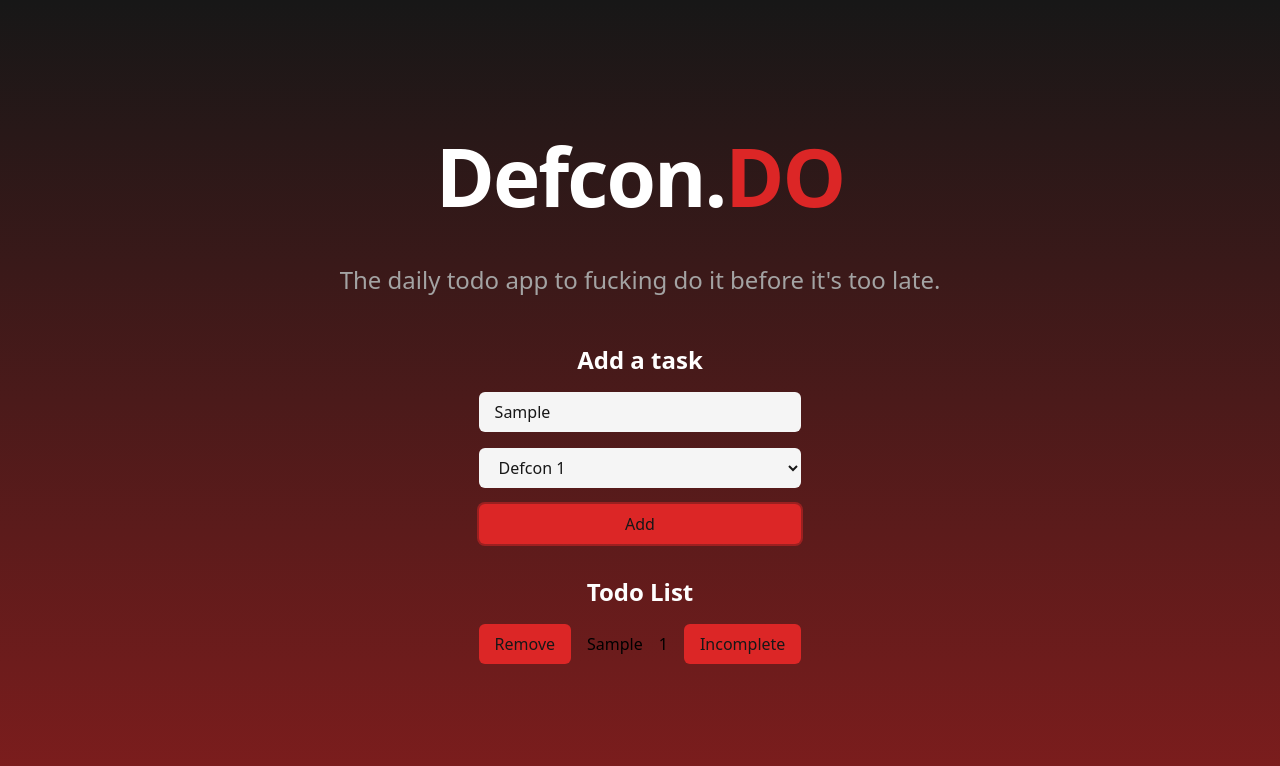
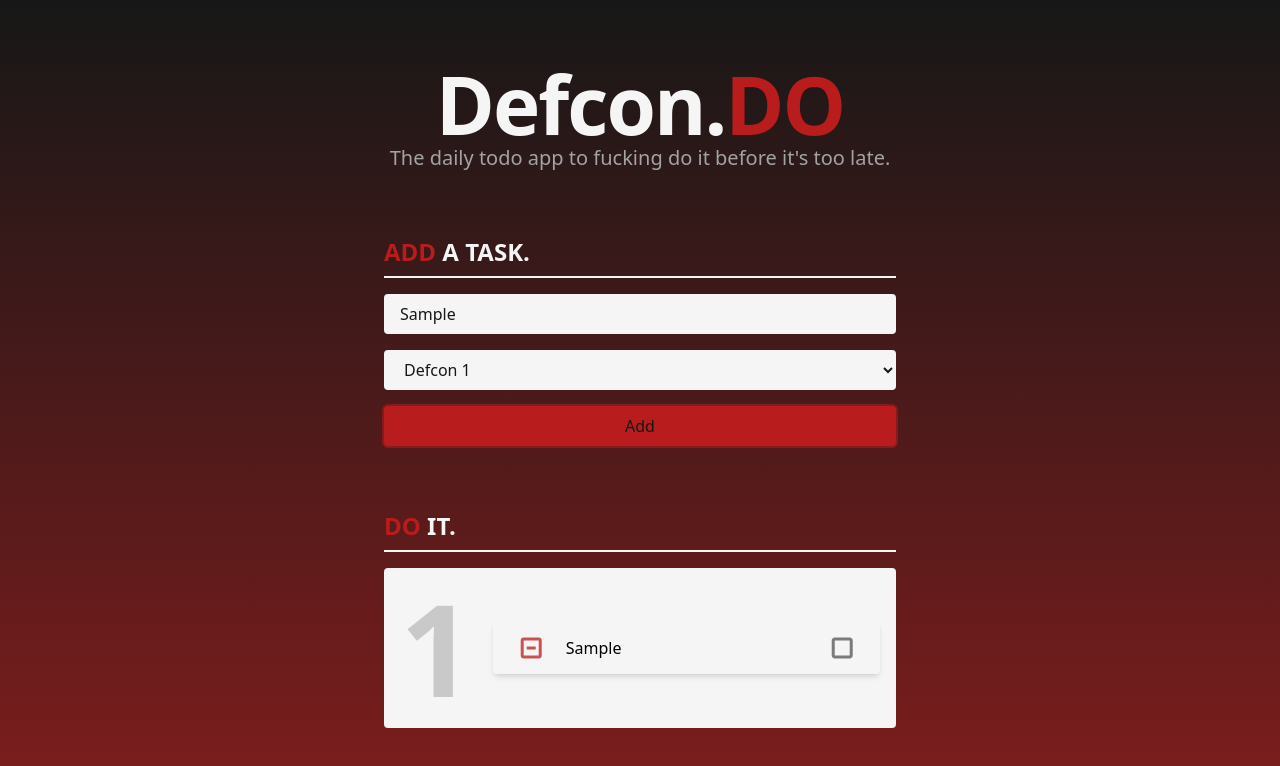
Before and after one commit to silentdany/defcon.do, a Next.js app: page / in a window 1280 px wide. Both pictures are taken after typing "Sample" into the empty fields and a click on the button "Add". Shown: the top 766 px of the page. Built offline with nearby package versions, Linux system fonts and the light colour scheme.

Commit message:
feat: regroup task by level + update general style

```diff
--- a/package.json
+++ b/package.json
@@ -12,6 +12,7 @@
     "next": "^13.2.1",
     "react": "18.2.0",
     "react-dom": "18.2.0",
+    "react-icons": "^4.8.0",
     "zod": "^3.20.6"
   },
   "devDependencies": {
--- a/src/pages/index.tsx
+++ b/src/pages/index.tsx
@@ -1,7 +1,7 @@
 import { type NextPage } from "next";
 import Head from "next/head";
-import { useState } from "react";
-
+import React, { useState } from "react";
+import { BiCheckbox, BiCheckboxChecked, BiCheckboxMinus } from "react-icons/bi";
 interface Todo {
   id: number;
   level: number;
@@ -14,7 +14,8 @@ const Home: NextPage = () => {
 
   const addTodo = (task: string, level: number) => {
     const newTodo = {
-      id: todos.length + 1,
+      // random id
+      id: Math.floor(Math.random() * 100000000),
       level,
       task,
       completed: false,
@@ -47,6 +48,66 @@ const Home: NextPage = () => {
     addTodo(task, level);
   };
 
+  const levelColor = (level: number) => {
+    switch (level) {
+      case 1:
+        return "bg-neutral-100";
+      case 2:
+        return "bg-red-700";
+      case 3:
+        return "bg-yellow-600";
+      case 4:
+        return "bg-lime-800";
+      case 5:
+        return "bg-blue-800";
+      default:
+        return "bg-neutral-100";
+    }
+  };
+
+  const LevelBox = (level: number, children: React.ReactFragment) => {
+    return (
+      <div
+        className={`h-10 w-10 rounded-full bg-opacity-75 ${levelColor(level)}`}
+      >
+        {children}
+      </div>
+    );
+  };
+
+  const TodoItem: React.FC<{ todo: Todo }> = ({ todo }) => {
+    const { id, level, task, completed } = todo;
+    return (
+      <li className="flex place-items-center space-x-1 rounded bg-neutral-100/50 p-2 shadow-md">
+        <BiCheckboxMinus
+          className="w-1/6 cursor-pointer text-4xl text-red-700/75"
+          onClick={() => removeTodo(id)}
+        />
+        <div className="w-4/6">{task}</div>
+        {completed ? (
+          <BiCheckboxChecked
+            className="w-1/6 cursor-pointer text-4xl text-green-600/75"
+            onClick={() => toggleTodo(id)}
+          />
+        ) : (
+          <BiCheckbox
+            className="w-1/6 cursor-pointer text-4xl text-neutral-600/75"
+            onClick={() => toggleTodo(id)}
+          />
+        )}
+      </li>
+    );
+  };
+
+  // regroup todos by level
+  const todosByLevel = todos.reduce((acc, todo) => {
+    if (!acc[todo.level]) {
+      acc[todo.level] = [];
+    }
+    acc[todo.level].push(todo);
+    return acc;
+  }, {} as Record<number, Todo[]>);
+
   return (
     <>
       <Head>
@@ -57,18 +118,19 @@ const Home: NextPage = () => {
         />
         <link rel="icon" href="/favicon.ico" />
       </Head>
-      <main className="flex min-h-screen flex-col items-center justify-center bg-gradient-to-b from-neutral-900 to-red-900">
-        <div className="container flex flex-col items-center justify-center gap-12 px-4 py-16 ">
-          <h1 className="text-5xl font-extrabold tracking-tight text-white sm:text-[5rem]">
-            Defcon.<span className="text-red-600">DO</span>
+      <main className="justify-starr flex min-h-screen flex-col items-center bg-gradient-to-b from-neutral-900 to-red-900">
+        <div className="container flex flex-col items-center justify-center space-y-16 px-4 py-16 ">
+          <div className="flex w-full max-w-lg flex-col place-items-center">
+            <h1 className="text-5xl font-extrabold tracking-tight text-neutral-100 sm:text-[5rem]">
+              Defcon.<span className="text-red-700">DO</span>
             </h1>
-          <h2 className="text-2xl text-neutral-400">
+            <h2 className="text-xl text-neutral-400">
               The daily todo app to fucking do it before it&apos;s too late.
             </h2>
-          <div className="flex flex-col space-y-8">
-            <div className="flex flex-col gap-4">
-              <h3 className="text-center text-3xl font-bold text-white sm:text-2xl">
-                Add a task
+          </div>
+          <div className="flex w-full max-w-lg flex-col gap-4">
+            <h3 className="border-0 border-b-2 border-neutral-100 pb-2 text-left text-3xl font-bold uppercase text-neutral-100 sm:text-2xl">
+              <span className="text-red-700">Add</span> a task.
             </h3>
             <form
               className="flex flex-col gap-4"
@@ -79,12 +141,12 @@ const Home: NextPage = () => {
                 name="task"
                 id="task"
                 placeholder="Task"
-                  className="rounded-md bg-neutral-100 px-4 py-2 text-neutral-900 focus:outline-none focus:ring-2 focus:ring-red-600 focus:ring-opacity-50"
+                className="rounded bg-neutral-100 px-4 py-2 text-neutral-900 focus:outline-none focus:ring-2 focus:ring-red-700 focus:ring-opacity-50"
               />
               <select
                 name="level"
                 id="level"
-                  className="rounded-md bg-neutral-100 px-4 py-2 text-neutral-900 focus:outline-none focus:ring-2 focus:ring-red-600 focus:ring-opacity-50"
+                className="rounded bg-neutral-100 px-4 py-2 text-neutral-900 focus:outline-none focus:ring-2 focus:ring-red-700 focus:ring-opacity-50"
               >
                 <option value="1">Defcon 1</option>
                 <option value="2">Defcon 2</option>
@@ -92,14 +154,14 @@ const Home: NextPage = () => {
                 <option value="4">Defcon 4</option>
                 <option value="5">Defcon 5</option>
               </select>
-                <button className="rounded-md bg-red-600 px-4 py-2 text-neutral-900 focus:outline-none focus:ring-2 focus:ring-red-600 focus:ring-opacity-50">
+              <button className="rounded bg-red-700 px-4 py-2 text-neutral-900 focus:outline-none focus:ring-2 focus:ring-red-700 focus:ring-opacity-50">
                 Add
               </button>
             </form>
           </div>
-            <div className="flex flex-col gap-4">
-              <h3 className="text-center text-3xl font-bold text-white sm:text-2xl">
-                Todo List
+          <div className="flex w-full max-w-lg flex-col gap-4">
+            <h3 className="border-0 border-b-2 border-neutral-100 pb-2 text-left text-3xl font-bold uppercase text-neutral-100 sm:text-2xl">
+              <span className="text-red-700">Do</span> it.
             </h3>
             <ul className="flex flex-col gap-4">
               {todos.length === 0 ? (
@@ -107,30 +169,27 @@ const Home: NextPage = () => {
                   C&apos;mon do something.
                 </p>
               ) : (
-                  todos.map((todo) => (
-                    <li
-                      key={todo.id}
-                      className="flex items-center justify-between gap-4"
+                Object.keys(todosByLevel)
+                  .sort((a, b) => parseInt(a) - parseInt(b))
+                  .map((level) => (
+                    <div
+                      key={level}
+                      className={`flex space-x-4 rounded p-4 ${levelColor(
+                        parseInt(level)
+                      )}`}
                     >
-                      <button
-                        className="rounded-md bg-red-600 px-4 py-2 text-neutral-900 focus:outline-none focus:ring-2 focus:ring-red-600 focus:ring-opacity-50"
-                        onClick={() => removeTodo(todo.id)}
-                      >
-                        Remove
-                      </button>
-                      <div>{todo.task}</div>
-                      <div>{todo.level}</div>
-                      <button
-                        className="rounded-md bg-red-600 px-4 py-2 text-neutral-900 focus:outline-none focus:ring-2 focus:ring-red-600 focus:ring-opacity-50"
-                        onClick={() => toggleTodo(todo.id)}
-                      >
-                        {todo.completed ? "Completed" : "Incomplete"}
-                      </button>
-                    </li>
+                      <h4 className="flex w-1/5 place-items-center text-9xl font-bold text-neutral-900/20">
+                        {level}
+                      </h4>
+                      <ul className="flex w-full flex-col justify-center gap-4">
+                        {todosByLevel[level].map((todo) => (
+                          <TodoItem key={todo.id} todo={todo} />
+                        ))}
+                      </ul>
+                    </div>
                   ))
               )}
             </ul>
-            </div>
           </div>
         </div>
       </main>
```
Also changed, not shown: 1 other file (tests, documents, lock files or other folders). Lines whose indentation alone changed are shown as unchanged.
